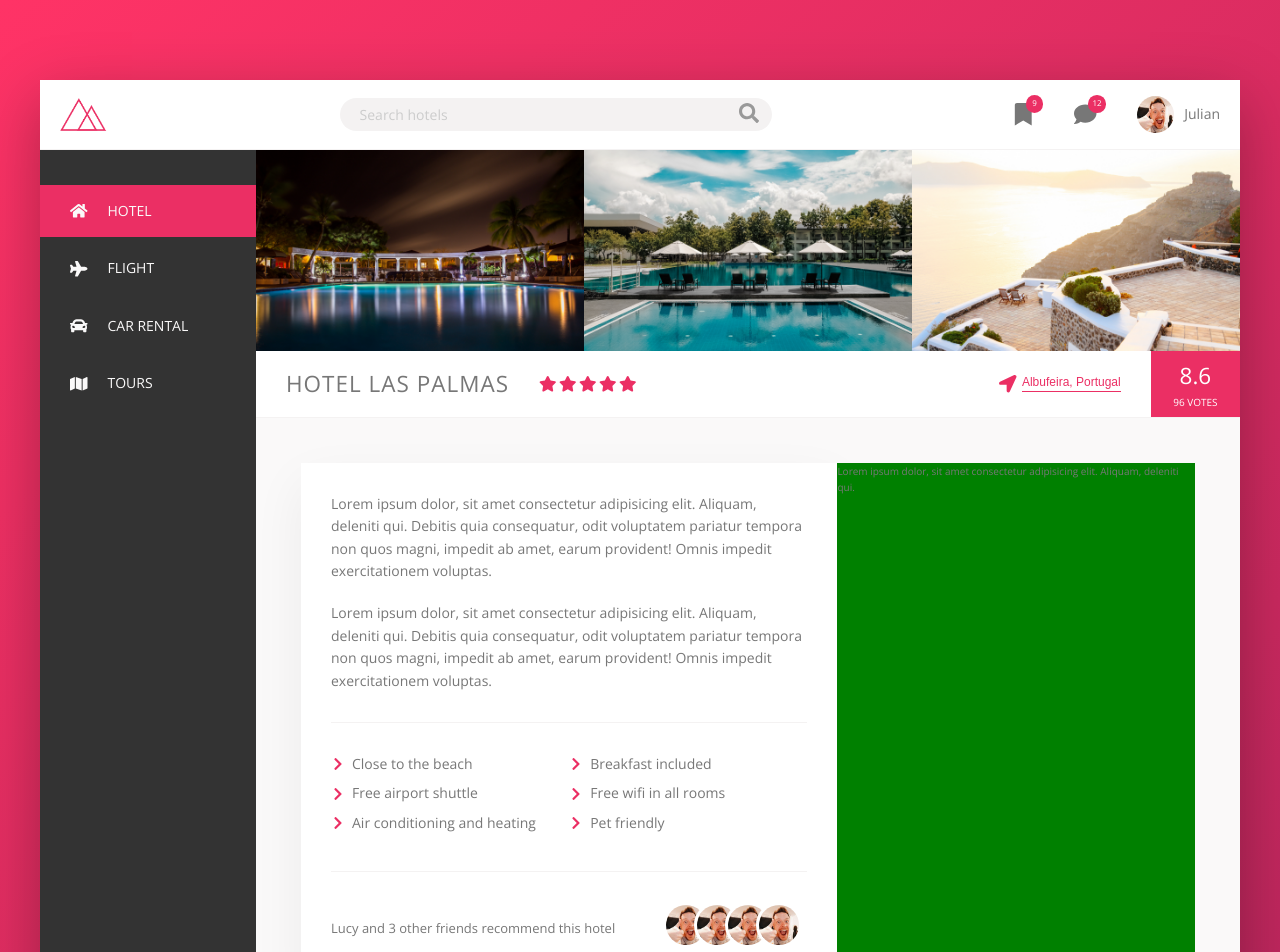
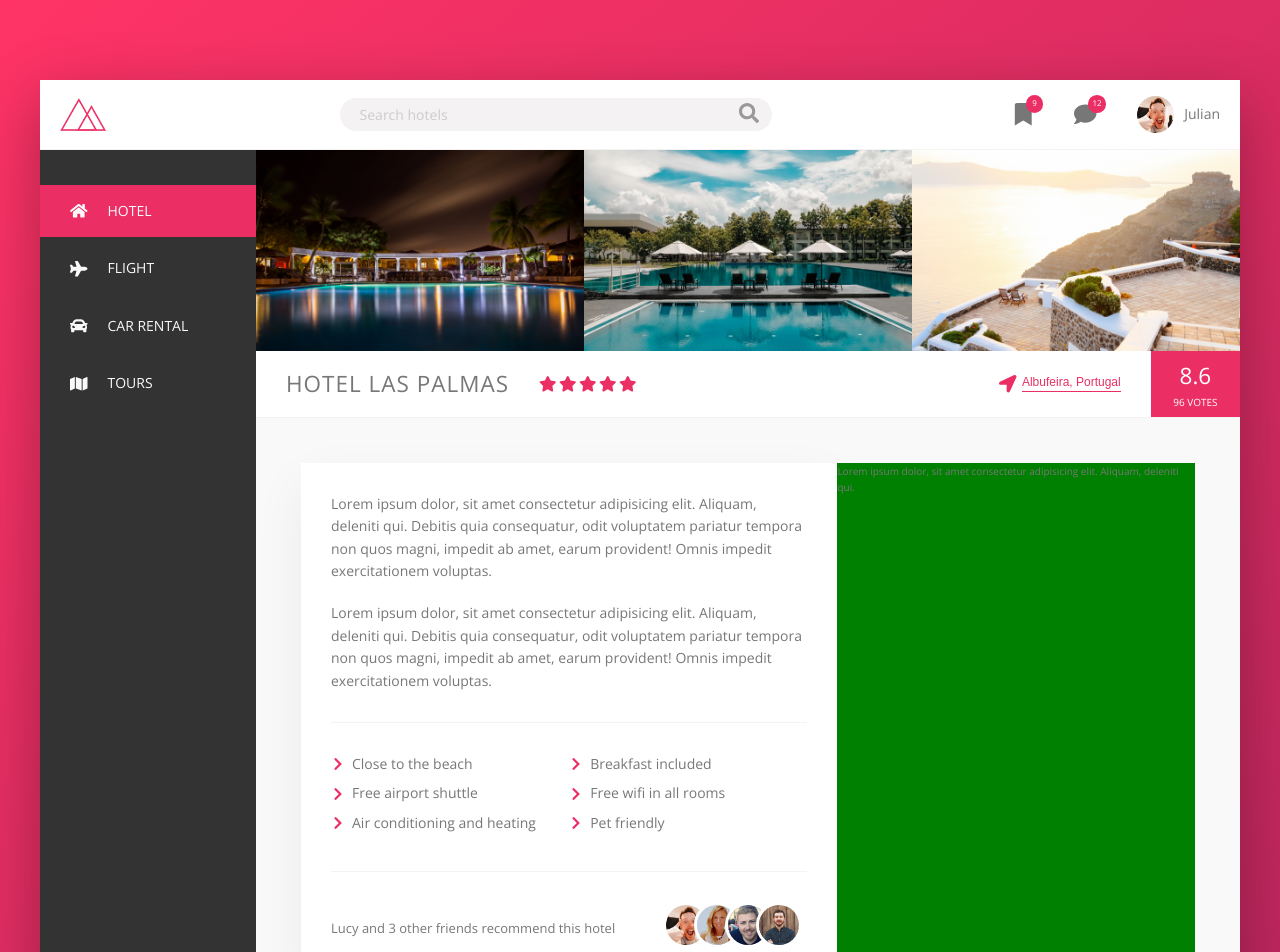
Before and after one commit to julikroch/trillo-project, a React (Create React App) app: page / in a window 1280 px wide. Shown: the top 952 px of the page. Built offline with nearby package versions, Linux system fonts and the light colour scheme.

Commit message:
adding correct images

```diff
--- a/src/components/Main.tsx
+++ b/src/components/Main.tsx
@@ -1,9 +1,14 @@
 import { useState } from 'react';
 import { FaStar, FaLocationArrow, FaChevronRight } from 'react-icons/fa';
 import hotels from './../json/hotel.json'
-import person from './../img/user-1.jpg'
 
 type Image = {
+    id: number
+    img: string
+    alt: string
+}
+
+type PersonImages = {
     id: number
     img: string
     alt: string
@@ -24,6 +29,7 @@ type Hotel = {
     reviews: string
     images: Image[]
     items: Item[]
+    personImages: PersonImages[]
 }
 
 const getStars = (stars: number) => {
@@ -49,7 +55,8 @@ const Main = () => {
         description,
         reviews,
         images,
-        items
+        items,
+        personImages
     } = hotel
 
     return (
@@ -78,7 +85,6 @@ const Main = () => {
                     <div className="overview__rating-count">{ratingCount}</div>
                 </div>
             </div>
-
             <div className="detail">
                 <div className="description">
                     <p className="paragraph">
@@ -97,10 +103,9 @@ const Main = () => {
                             Lucy and 3 other friends recommend this hotel
                         </div>
                         <div className="recommend__friends">
-                            <img src={person} className="recommend__photo" alt="Person" />
-                            <img src={person} className="recommend__photo" alt="Person" />
-                            <img src={person} className="recommend__photo" alt="Person" />
-                            <img src={person} className="recommend__photo" alt="Person" />
+                            {personImages.map((image: PersonImages, i: number) => (
+                                <img key={i} src={require(`../img/${image.img}`).default} alt={image.alt} className="recommend__photo" />
+                            ))}
                         </div>
                     </div>
                 </div>
--- a/src/json/hotel.json
+++ b/src/json/hotel.json
@@ -48,5 +48,27 @@
             "id": 6,
             "text": "Pet friendly"
         }
+    ],
+    "personImages": [
+        {
+            "id": 1,
+            "img": "user-1.jpg",
+            "alt": "User 1"
+        },
+        {
+            "id": 2,
+            "img": "user-2.jpg",
+            "alt": "User 1"
+        },
+        {
+            "id": 3,
+            "img": "user-3.jpg",
+            "alt": "User 3"
+        },
+        {
+            "id": 4,
+            "img": "user-4.jpg",
+            "alt": "User 4"
+        }
     ]
 }
```
